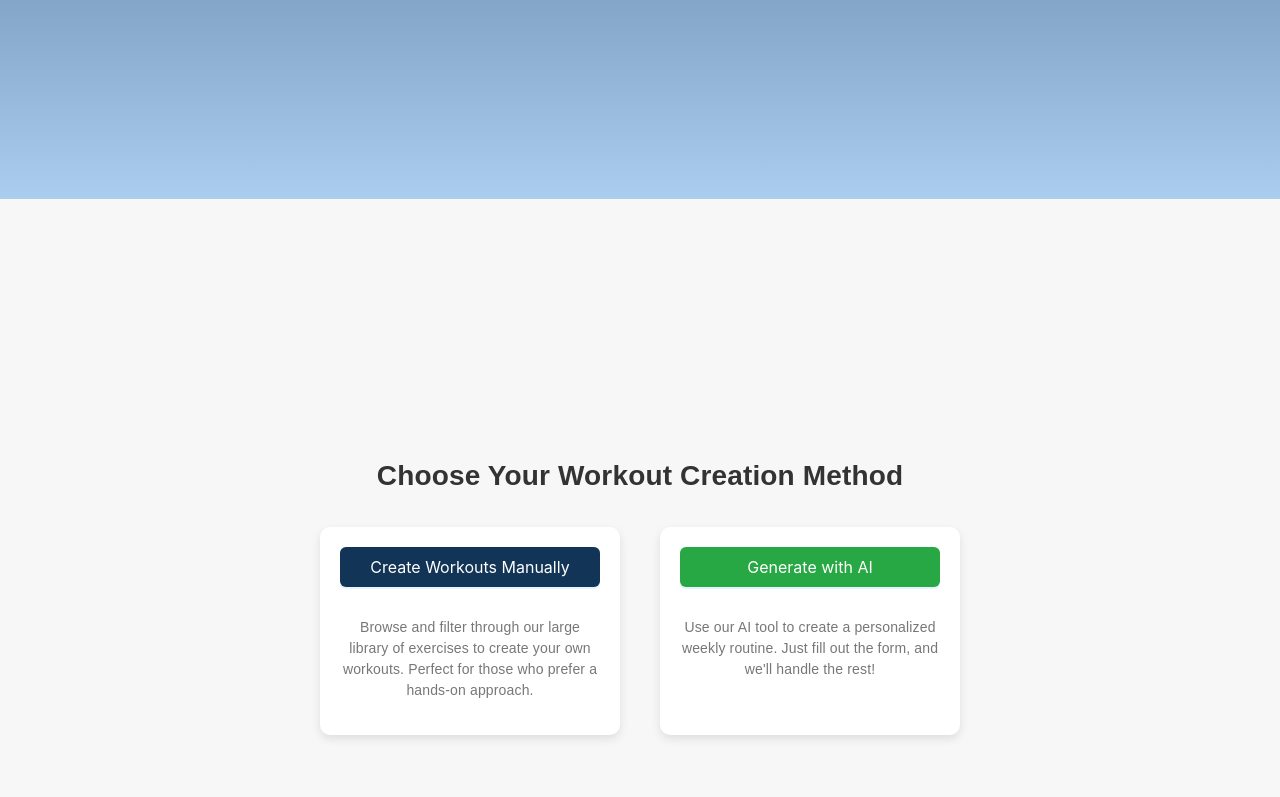
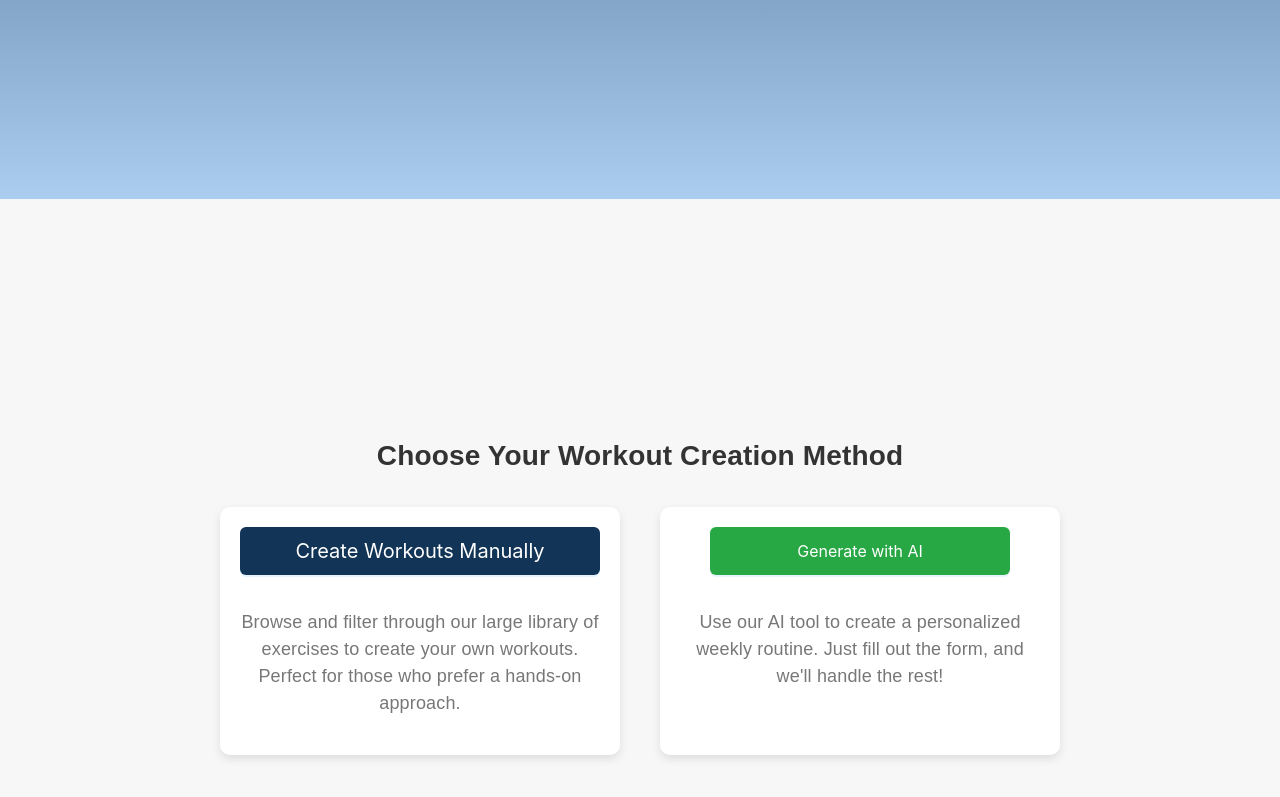
Before and after one commit to aaron3993/gym-guru, a React (Create React App) app: page / in a window 1280 px wide. Shown: the part 630-1427 px from the top of the page. Built offline with nearby package versions, Linux system fonts and the light colour scheme; no server answers; the database is empty; sample sign-in values are in the browser's storage.

Commit message:
increased sizing of options in home page

```diff
--- a/src/pages/Home/Home.css
+++ b/src/pages/Home/Home.css
@@ -81,20 +81,23 @@
   padding: 20px;
   border-radius: 10px;
   box-shadow: 0 4px 10px rgba(0, 0, 0, 0.1);
-  max-width: 300px;
+  max-width: 400px;
   width: 100%;
   text-align: center;
 }
 
-.manual-button,
-.ai-button {
+.manual-button {
+  background-color: #123456;
+  color: white;
+  border: none;
   width: 100%;
-  font-size: 16px;
+  height: 48px;
+  font-size: 20px;
   margin-bottom: 16px;
 }
 
 .option-note {
-  font-size: 14px;
+  font-size: 18px;
   color: #777;
 }
 
@@ -103,16 +106,14 @@
   transition: all 0.3s ease;
 }
 
-.manual-button {
-  background-color: #123456;
-  color: white;
-  border: none;
-}
-
 .ai-button {
   background-color: #28a745;
   color: white;
   border: none;
+  width: 100%;
+  height: 48px;
+  font-size: 20px;
+  margin-bottom: 16px;
 }
 
 .manual-button:hover,
```
